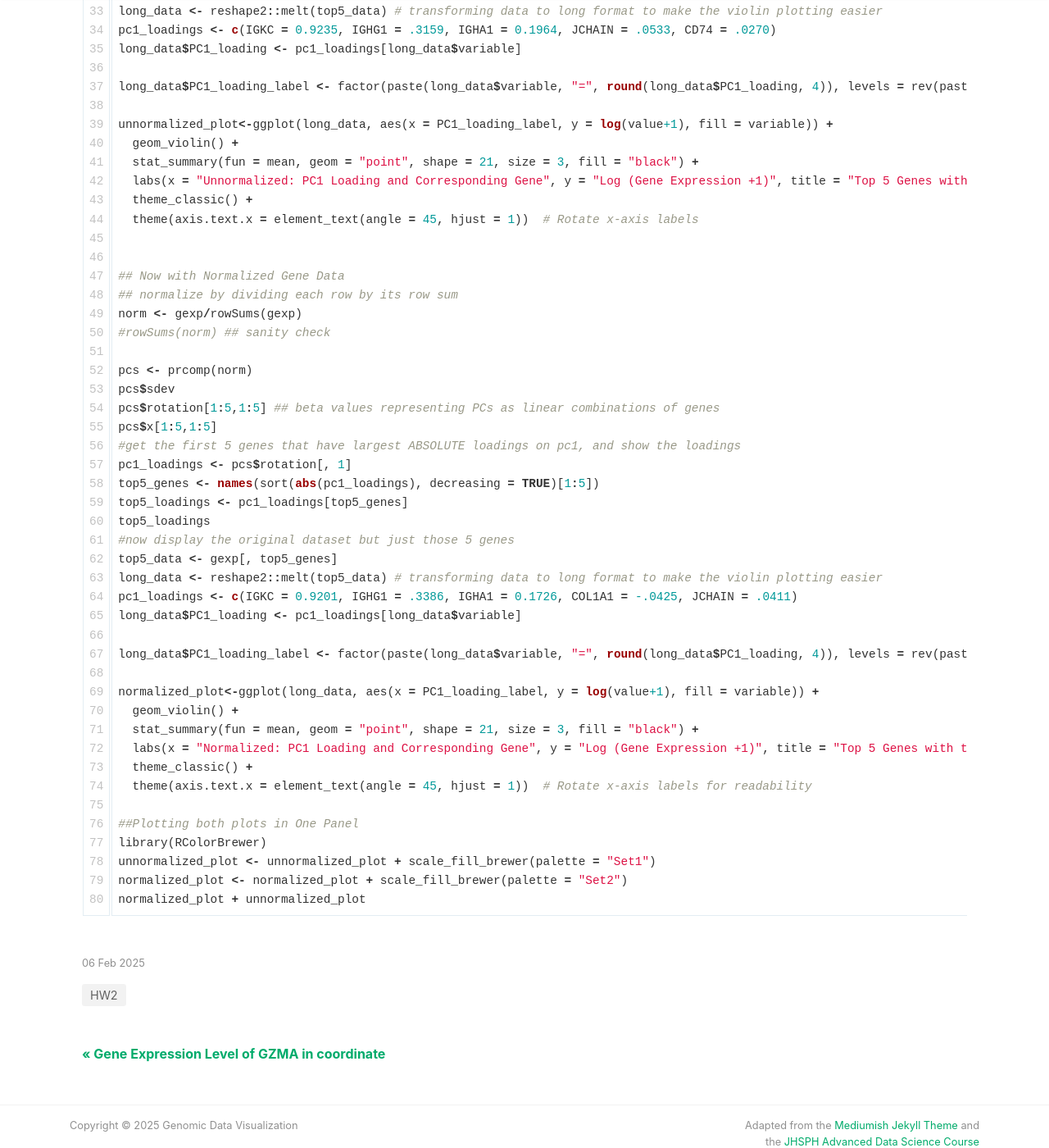
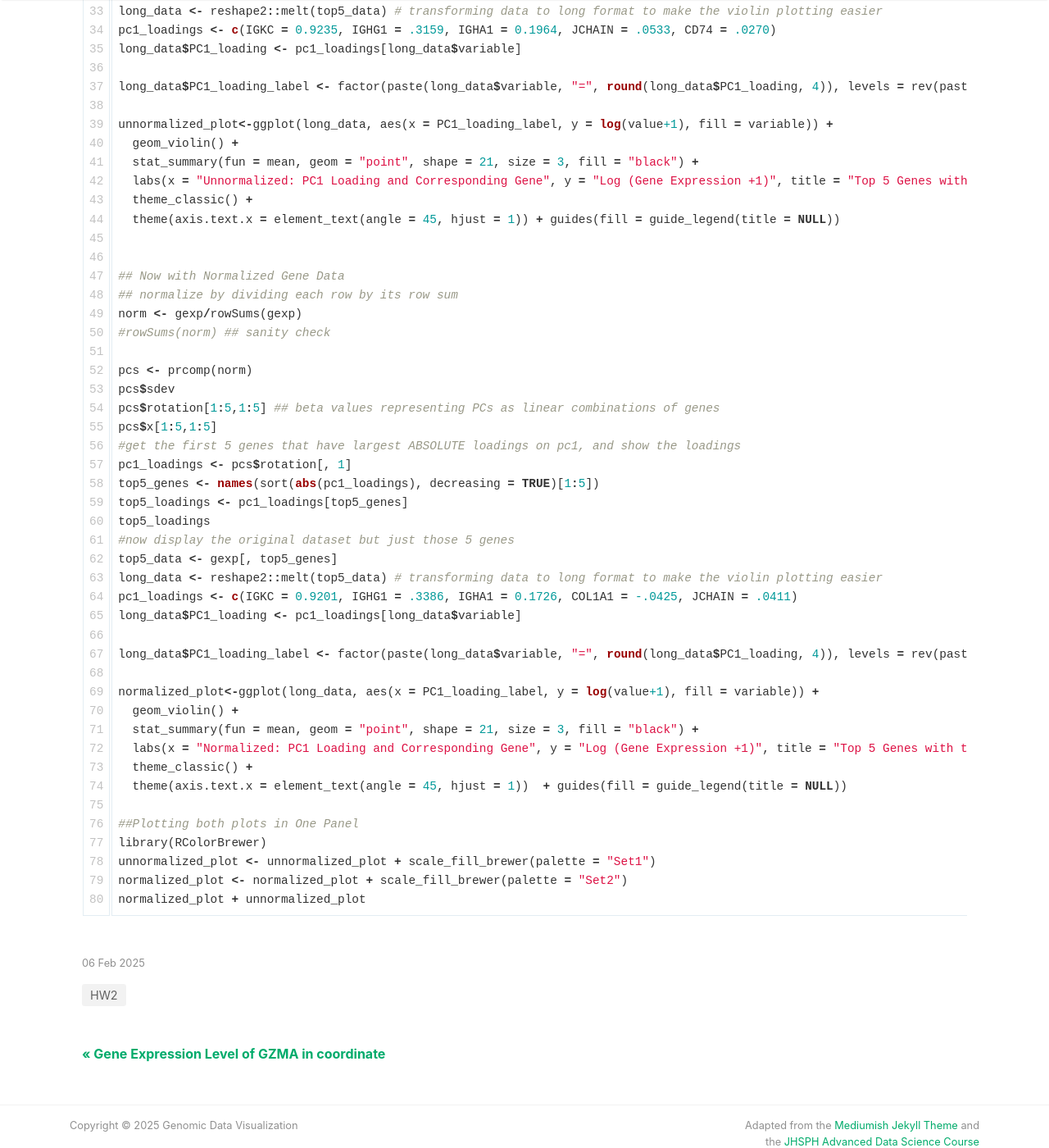
Before and after one commit to JEFworks-Lab/genomic-data-visualization-2025, a Jekyll site: the page built from _posts/2025-02-06-sdate1.md, in a window 1280 px wide and 1400 px high, scrolled down 2663 px. Shown: the whole window at 82% size. Built offline with Jekyll 4.4.1, drawn with Linux system fonts in a browser that asks for light colours; nearby versions of some CDN libraries; comment, search, counter and statistics services are not loaded.

Commit message:
Update 2025-02-06-sdate1.md

```diff
--- a/_posts/2025-02-06-sdate1.md
+++ b/_posts/2025-02-06-sdate1.md
@@ -67,7 +67,7 @@ unnormalized_plot<-ggplot(long_data, aes(x = PC1_loading_label, y = log(value+1)
   stat_summary(fun = mean, geom = "point", shape = 21, size = 3, fill = "black") +
   labs(x = "Unnormalized: PC1 Loading and Corresponding Gene", y = "Log (Gene Expression +1)", title = "Top 5 Genes with the Highest PC1 Loadings ") +
   theme_classic() +
-  theme(axis.text.x = element_text(angle = 45, hjust = 1))  # Rotate x-axis labels
+  theme(axis.text.x = element_text(angle = 45, hjust = 1)) + guides(fill = guide_legend(title = NULL))
 
 
 ## Now with Normalized Gene Data
@@ -97,7 +97,7 @@ normalized_plot<-ggplot(long_data, aes(x = PC1_loading_label, y = log(value+1),
   stat_summary(fun = mean, geom = "point", shape = 21, size = 3, fill = "black") +
   labs(x = "Normalized: PC1 Loading and Corresponding Gene", y = "Log (Gene Expression +1)", title = "Top 5 Genes with the Highest PC1 Loadings ") +
   theme_classic() +
-  theme(axis.text.x = element_text(angle = 45, hjust = 1))  # Rotate x-axis labels for readability
+  theme(axis.text.x = element_text(angle = 45, hjust = 1))  + guides(fill = guide_legend(title = NULL))
 
 ##Plotting both plots in One Panel
 library(RColorBrewer)
```
